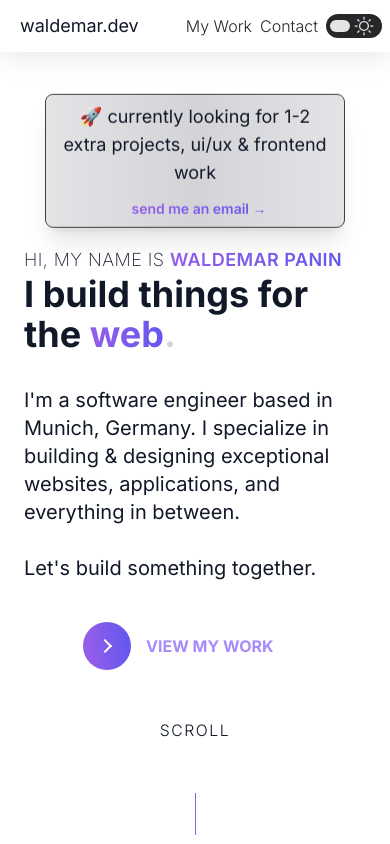
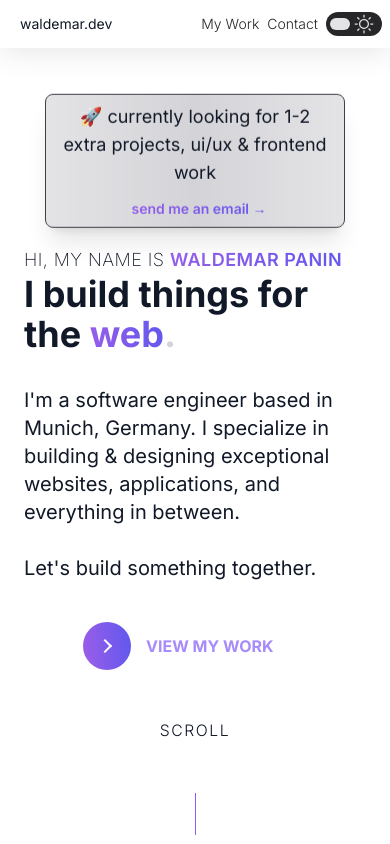
Before and after one commit to walde-dev/walde-portfolio, a Next.js app: page / in a window 390 px wide. Shown: the top 844 px of the page. Built offline with nearby package versions, Linux system fonts and the light colour scheme.

Commit message:
support 320px width

```diff
--- a/src/components/Header.tsx
+++ b/src/components/Header.tsx
@@ -32,14 +32,14 @@ export default function Header() {
         }`}
       >
         <div className="flex w-full flex-row items-center justify-between md:max-w-5xl">
-          <h1 className="text-lg">
+          <h1 className="text-sm sm:text-lg">
             <Link href="/">
               <a className="underline-gradient gradient cursor-pointer px-3 py-1">
                 waldemar.dev
               </a>
             </Link>
           </h1>
-          <div className="flex flex-row items-center gap-2 font-light text-zinc-800 dark:text-zinc-200 sm:gap-6">
+          <div className="text-sm sm:text-base flex flex-row items-center gap-2 font-light text-zinc-800 dark:text-zinc-200 sm:gap-6">
             <a
               href="#work"
               className="underline-gradient-only underline-gradient hover:text-black hover:dark:text-white"
--- a/tailwind.config.cjs
+++ b/tailwind.config.cjs
@@ -13,6 +13,7 @@ module.exports = {
       },
       screens: {
         "xs": "400px",
+        "2xs": "350px",
       },
       keyframes: {
         flip: {
```
